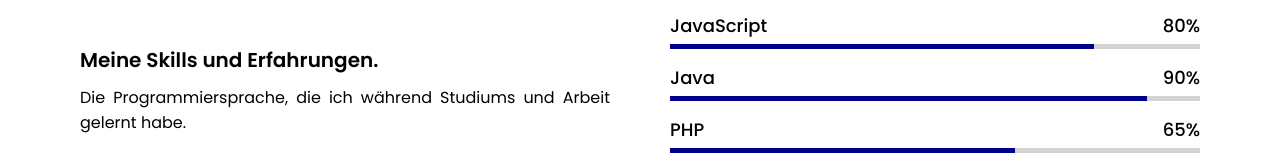
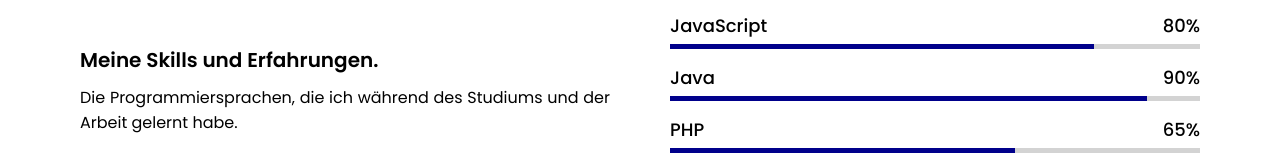
Before and after one commit to JoudIsmail/portfolio, a plain HTML site: page index.html in a window 1280 px wide. Shown: the part 2881-3046 px from the top of the page. Drawn offline with nearby package versions, Linux system fonts and the light colour scheme.

Commit message:
Update index.html

```diff
--- a/index.html
+++ b/index.html
@@ -107,7 +107,7 @@
             <div class="skills-content">
                 <div class="column left">
                     <div class="text">Meine Skills und Erfahrungen.</div>
-                    <p>Die Programmiersprache, die ich während Studiums und Arbeit gelernt habe.</p>
+                    <p>Die Programmiersprachen, die ich während des Studiums und der Arbeit gelernt habe.</p>
                 </div>
                 <div class="column right">
                     <div class="bars">
```
